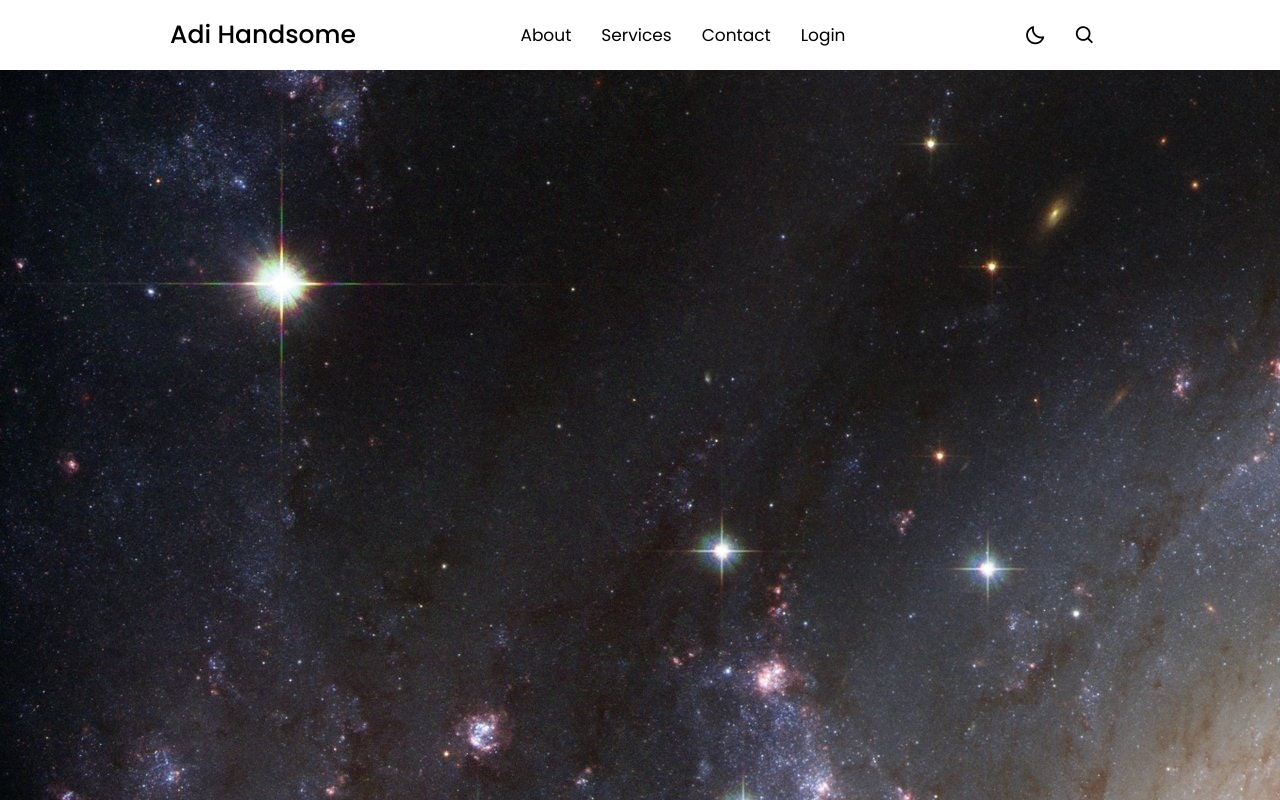
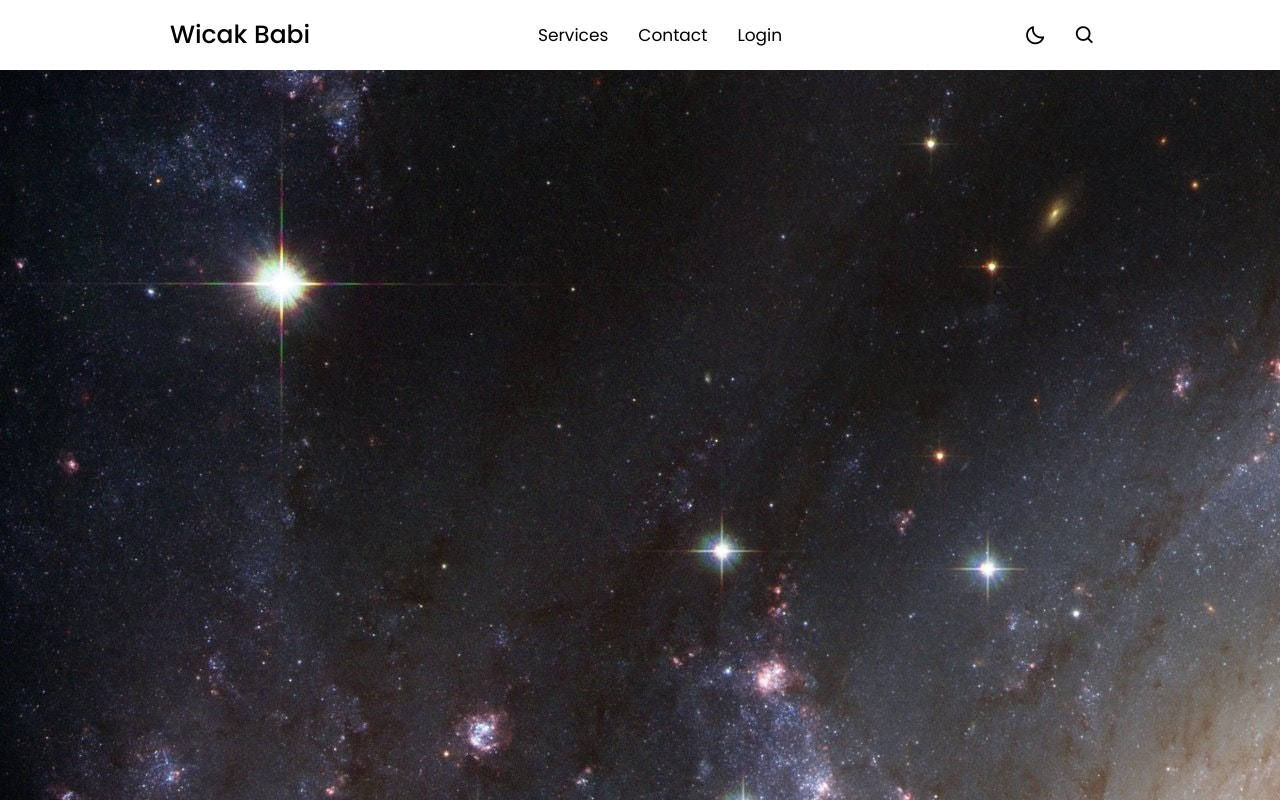
Before and after one commit to rtxjenggat/ADIGANSS, a plain HTML site: page index.html in a window 1280 px wide. Drawn offline with nearby package versions, Linux system fonts and the light colour scheme.

Commit message:
Update index.html

```diff
--- a/index.html
+++ b/index.html
@@ -17,16 +17,15 @@
     <nav>
         <div class="nav-bar">
             <i class='bx bx-menu sidebarOpen' ></i>
-            <span class="logo navLogo"><a href="#">Adi Handsome</a></span>
+            <span class="logo navLogo"><a href="#">Wicak Babi</a></span>
 
             <div class="menu">
                 <div class="logo-toggle">
-                    <span class="logo"><a href="#">Adi Febrianto</a></span>
+                    <span class="logo"><a href="#">Cheat</a></span>
                     <i class='bx bx-x siderbarClose'></i>
                 </div>
 
                 <ul class="nav-links">
-                    <li><a href="#">About</a></li>
                     <li><a href="#">Services</a></li>
                     <li><a href="#">Contact</a></li>
                     <li><a href="#">Login</a></li>
```
